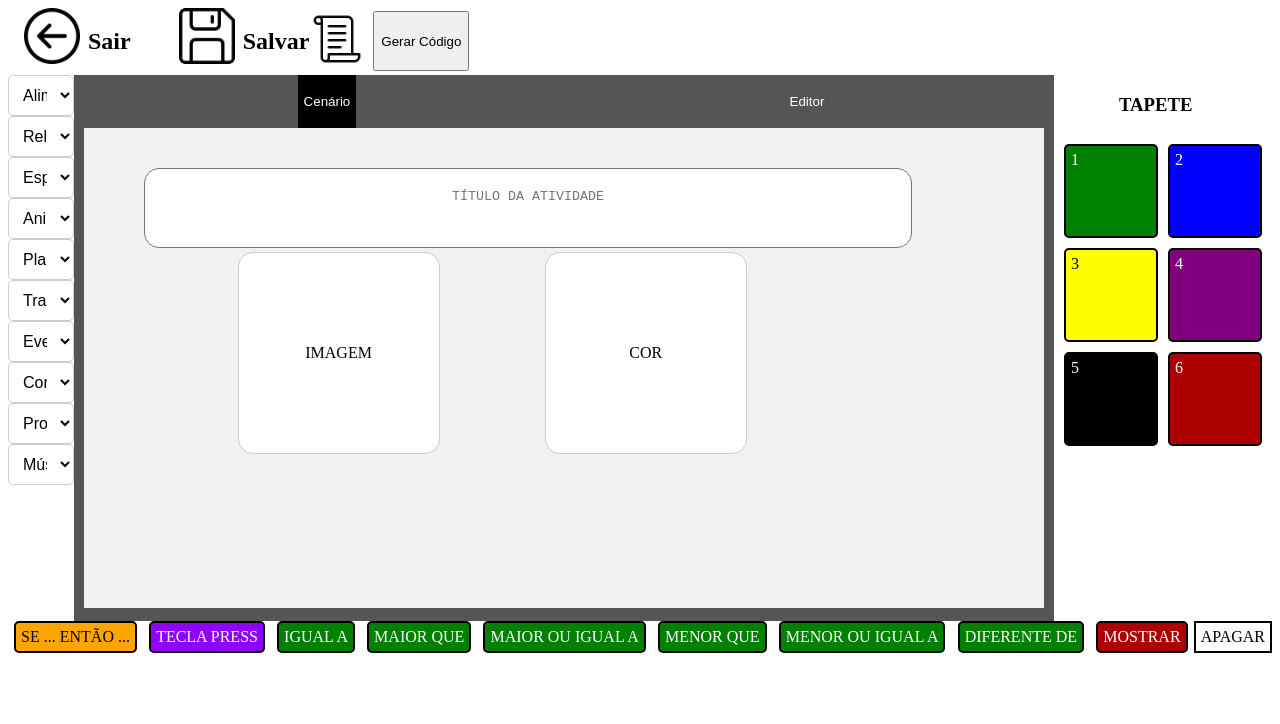
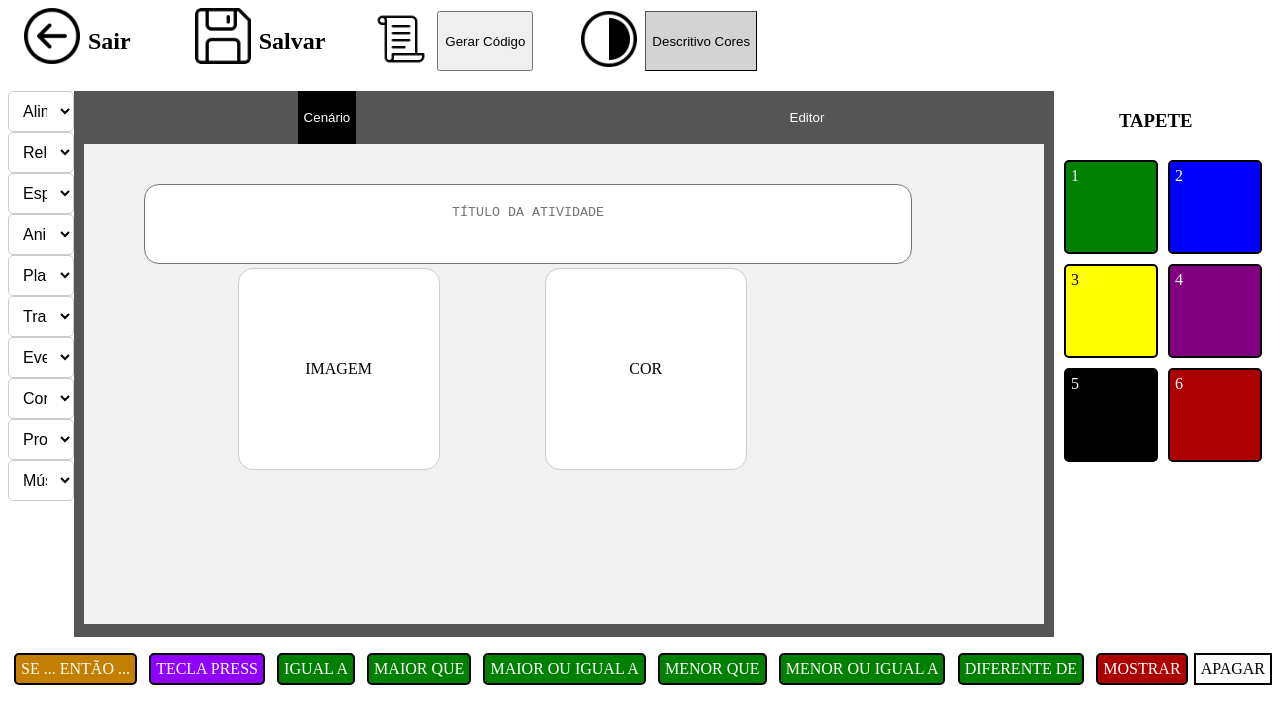
Before and after one commit to 2023M8T1Inteli/grupo1, a plain HTML site: page src/frontend/pages/codigo.html in a window 1280 px wide. Drawn offline with Linux system fonts and the light colour scheme.

Commit message:
acessibilidade cores descritas em texto

```diff
--- a/src/frontend/css/codigo.css
+++ b/src/frontend/css/codigo.css
@@ -8,6 +8,7 @@
     height: 10%;
     align-items: center;
     text-align: center;
+    margin-bottom: 2vh;
 }
 
 /* Estilos para a opção 'Sair' */
@@ -27,12 +28,28 @@
 #salvar {
     display: flex;
     flex-direction: row;
+    margin: 0 6vh 0 2vh;
+}
+
+#altoContraste{
+    display: flex;
+    flex-direction: row;
 }
 
 /* Estilos para a opção 'Gerar Código' */
 #gerar-codigo {
     display: flex;
     flex-direction: row;
+    margin: 0 6vh 0 0;
+}
+
+#botaoAltoContraste {
+    background-color: lightgray;
+    border-width: 1px;
+}
+
+.descritorCor{
+    display: none;
 }
 
 /* Estilos para a imagem do avatar */
@@ -55,6 +72,7 @@ img.avatar {
     background-color: #fff;
     width: 100%;
     height: 100%;
+    margin-bottom: 2vh;
 }
 
 /* Estilos para o rodapé */
@@ -295,11 +313,6 @@ select {
     padding: 5px;
 }
 
-.conditionals {
-    background-color: orange;
-    color: #000000;
-}
-
 .relationals {
     background-color: green;
 }
--- a/src/frontend/pages/codigo.html
+++ b/src/frontend/pages/codigo.html
@@ -38,6 +38,12 @@
           <img src="../img/script.png" alt="Avatar" class="avatar" />
         </div>
         <button id="gerador">Gerar Código</button>
+      </div>
+      <div id="altoContraste">
+        <div class="imgcontainer">
+          <img src="../img/contrast.png" alt="Avatar" class="avatar" />
+        </div>
+        <button id="botaoAltoContraste" onclick="altoContraste()"> Descritivo Cores </button>
       </div>
     </div>
 
@@ -189,6 +195,7 @@
         <h3 id="tapete-tab">TAPETE</h3>
         <div id="tapete-cores" class="tapete-container">
           <!-- Cores no tapete -->
+          <div>
             <div
               class="tapete-cor code-word"
               data-cor="green"
@@ -198,6 +205,9 @@
             >
               1
             </div>
+            <h3 class="descritorCor">1: verde</h3>
+          </div>
+          <div>
             <div
               class="tapete-cor code-word"
               data-cor="blue"
@@ -207,6 +217,9 @@
             >
               2
             </div>
+            <h3 class="descritorCor">2: azul</h3>
+          </div>
+          <div>
             <div
               class="tapete-cor code-word"
               data-cor="yellow"
@@ -216,6 +229,9 @@
             >
               3
             </div>
+            <h3 class="descritorCor">3: amarelo</h3>
+          </div>
+          <div>
             <div
               class="tapete-cor code-word"
               data-cor="purple"
@@ -225,6 +241,9 @@
             >
               4
             </div>
+            <h3 class="descritorCor">4: roxo</h3>
+          </div>
+          <div>
             <div
               class="tapete-cor code-word"
               data-cor="black"
@@ -234,6 +253,9 @@
             >
               5
             </div>
+            <h3 class="descritorCor">5: preto</h3>
+          </div>
+          <div>
             <div
               class="tapete-cor code-word"
               data-cor="red"
@@ -242,6 +264,8 @@
               draggable="true"
             >
               6
+            </div>
+            <h3 class="descritorCor">6: vermelho</h3>
           </div>
         </div>
       </div>
@@ -254,6 +278,7 @@
         id="if-statement"
         class="argumentative code-word conditionals"
         draggable="true"
+        style="background-color: rgb(196, 127, 0);"
       >
         SE ... ENTÃO ...
       </div>
--- a/src/frontend/scripts/codigo.js
+++ b/src/frontend/scripts/codigo.js
@@ -1,3 +1,26 @@
+var descreverCores = false
+
+function altoContraste() {
+  let descritoresList = document.getElementsByClassName("descritorCor");
+  if(document.getElementById("botaoAltoContraste").style.backgroundColor != 'lightgreen'){
+    document.getElementById("botaoAltoContraste").style.backgroundColor = 'lightgreen'
+    // document.getElementById('bloco-cor').innerHTML = document.getElementById('bloco-cor').style.backgroundColor
+    document.getElementById("botaoAltoContraste").innerHTML = 'Descritivo Cores (Ligado)'
+    for (var i=0;i<descritoresList.length;i+=1){
+      descritoresList[i].style.display = 'block';
+    }
+    descreverCores = true
+  } else {
+    document.getElementById("botaoAltoContraste").style.backgroundColor = 'lightgray'
+    document.getElementById("botaoAltoContraste").innerHTML = 'Descritivo Cores'
+    document.getElementById('bloco-cor').innerHTML = ''
+    for (var i=0;i<descritoresList.length;i+=1){
+      descritoresList[i].style.display = 'none';
+    }
+    descreverCores = false
+  }
+}
+
 function trocarTab(evt, tab) {
   const tabcontents = document.getElementsByClassName("tabcontent");
   for (const content of tabcontents) {
@@ -112,8 +135,20 @@ function adicionarImagemAoCenario(src) {
 function adicionarCorAoCenario(cor) {
   var corBloco = document.getElementById('bloco-cor');
   if (corBloco) {
-    corBloco.style.backgroundColor = cor;
-    corBloco.innerHTML = ''; // Limpar o texto padrão
+    if(cor == 'red'){
+      corBloco.style.backgroundColor = '#ad0000';
+    } else {
+      corBloco.style.backgroundColor = cor;
+    }
+    if (descreverCores){
+      if(cor == 'yellow'){
+        document.getElementById("bloco-cor").style.color = 'black';
+      } else {
+        document.getElementById("bloco-cor").style.color = 'white'
+      }
+      document.getElementById('bloco-cor').innerHTML = cor;
+    }
+
   }
 }
 
```
Also changed, not shown: src/frontend/img/contrast.png (added). Lines whose indentation alone changed are shown as unchanged.
